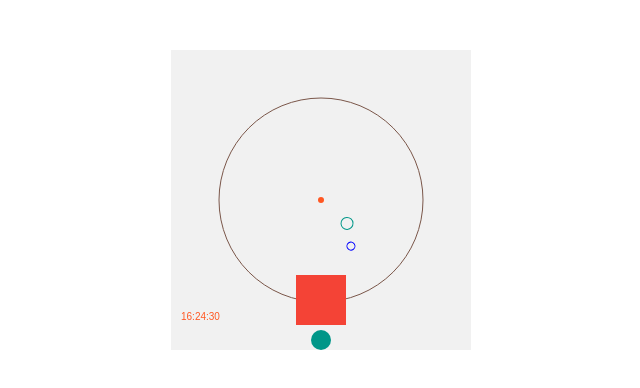
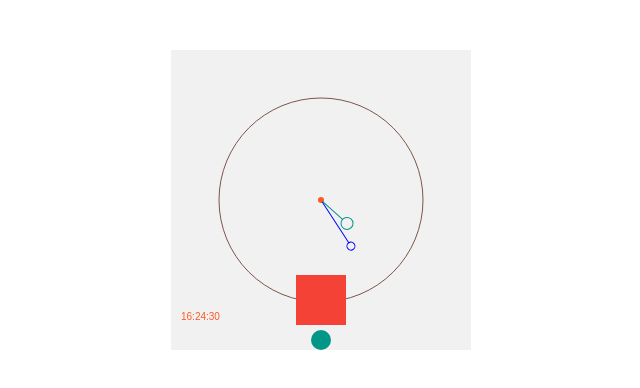
Before and after one commit to gsliu100/front-test, a plain HTML site: page demo/canvas-timer/index.html in a window 1280 px wide. Shown: the full height of the page, 319-959 px from the left. Drawn offline with Linux system fonts and the light colour scheme.

Commit message:
添加指针连线
添加指针连线

```diff
--- a/demo/canvas-timer/index.html
+++ b/demo/canvas-timer/index.html
@@ -25,6 +25,8 @@
 			context.rotate((time.getHours()%12*30-90)*Math.PI/180 + time.getMinutes()/60*30*Math.PI/180);
 			context.translate(35,0);
 			context.arc(0,0,6,2*Math.PI,false);
+			context.moveTo(-33,0);
+			context.lineTo(-6,0);
 			context.strokeStyle = '#009688';
 			context.stroke();
 			context.restore();
@@ -34,6 +36,8 @@
 			context.rotate((time.getMinutes()%60*6-90)*Math.PI/180 + time.getSeconds()/60*6*Math.PI/180);
 			context.translate(55,0);
 			context.arc(0,0,4,2*Math.PI,false);
+			context.moveTo(-53,0);
+			context.lineTo(-4,0);
 			context.strokeStyle = 'blue';
 			context.stroke();
 			context.restore();
```
